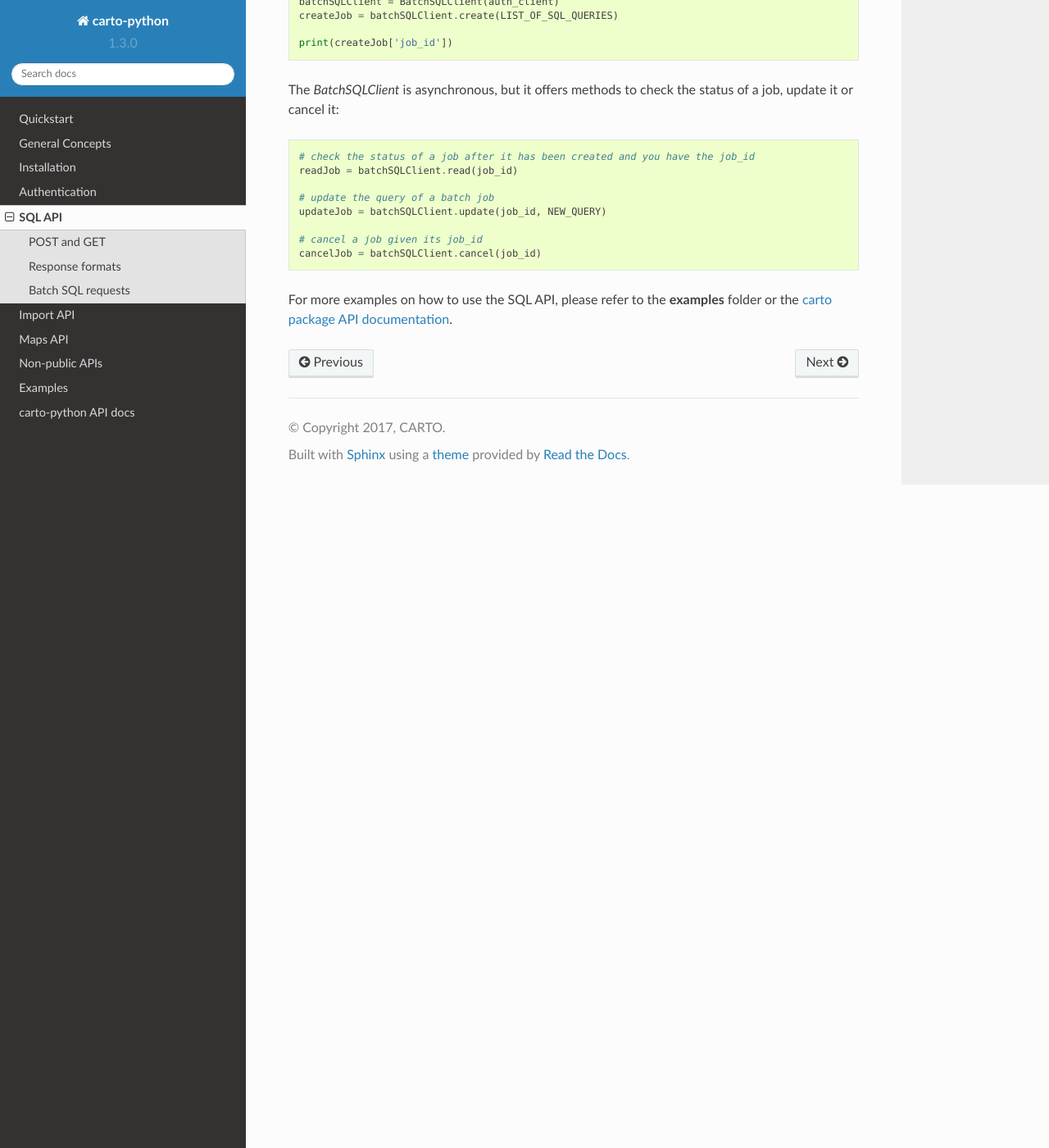
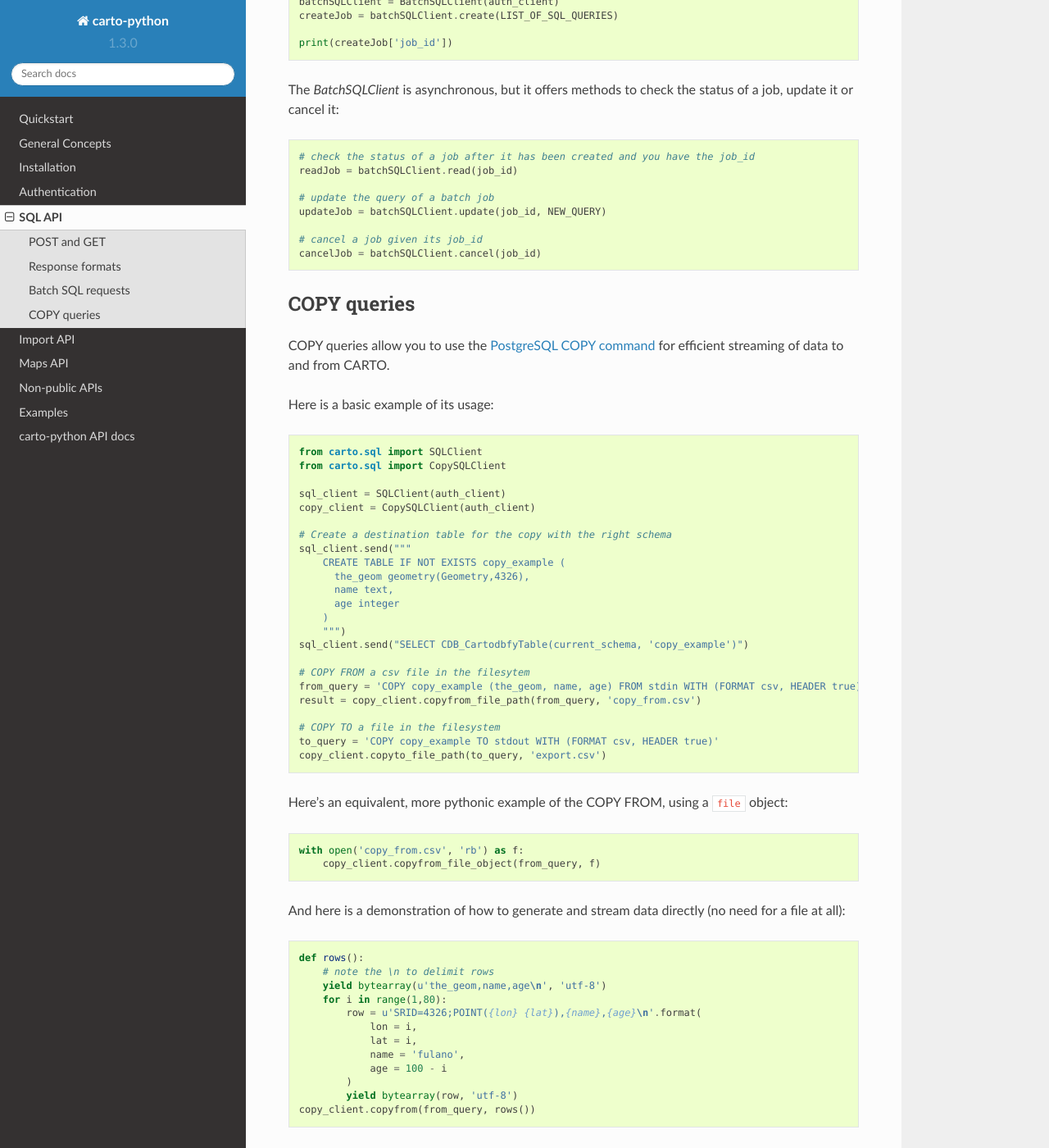
Before and after one commit to CartoDB/carto-python, a Sphinx documentation site: the page built from doc/source/sql_api.rst, in a window 1280 px wide and 1400 px high, scrolled down 1613 px. Shown: the whole window at 82% size. Built offline with Sphinx 7.4.7 and the Read the Docs theme 2.0.0, drawn with Linux system fonts in a browser that asks for light colours.

Commit message:
Add CopySQLClient documentation

```diff
--- a/doc/source/sql_api.rst
+++ b/doc/source/sql_api.rst
@@ -101,4 +101,67 @@
   cancelJob = batchSQLClient.cancel(job_id)
 
 
+
+COPY queries
+^^^^^^^^^^^^
+
+COPY queries allow you to use the `PostgreSQL COPY command`_ for
+efficient streaming of data to and from CARTO.
+
+.. _PostgreSQL COPY command: https://www.postgresql.org/docs/10/static/sql-copy.html
+
+Here is a basic example of its usage:
+
+.. code:: python
+
+   from carto.sql import SQLClient
+   from carto.sql import CopySQLClient
+
+   sql_client = SQLClient(auth_client)
+   copy_client = CopySQLClient(auth_client)
+
+   # Create a destination table for the copy with the right schema
+   sql_client.send("""
+       CREATE TABLE IF NOT EXISTS copy_example (
+         the_geom geometry(Geometry,4326),
+         name text,
+         age integer
+       )
+       """)
+   sql_client.send("SELECT CDB_CartodbfyTable(current_schema, 'copy_example')")
+
+   # COPY FROM a csv file in the filesytem
+   from_query = 'COPY copy_example (the_geom, name, age) FROM stdin WITH (FORMAT csv, HEADER true)'
+   result = copy_client.copyfrom_file_path(from_query, 'copy_from.csv')
+
+   # COPY TO a file in the filesystem
+   to_query = 'COPY copy_example TO stdout WITH (FORMAT csv, HEADER true)'
+   copy_client.copyto_file_path(to_query, 'export.csv')
+
+Here’s an equivalent, more pythonic example of the COPY FROM, using a
+``file`` object:
+
+.. code:: python
+
+   with open('copy_from.csv', 'rb') as f:
+       copy_client.copyfrom_file_object(from_query, f)
+
+And here is a demonstration of how to generate and stream data directly
+(no need for a file at all):
+
+.. code:: python
+
+   def rows():
+       # note the \n to delimit rows
+       yield bytearray(u'the_geom,name,age\n', 'utf-8')
+       for i in range(1,80):
+           row = u'SRID=4326;POINT({lon} {lat}),{name},{age}\n'.format(
+               lon = i,
+               lat = i,
+               name = 'fulano',
+               age = 100 - i
+           )
+           yield bytearray(row, 'utf-8')
+   copy_client.copyfrom(from_query, rows())
+
 For more examples on how to use the SQL API, please refer to the **examples** folder or the :ref:`apidoc`.
```
